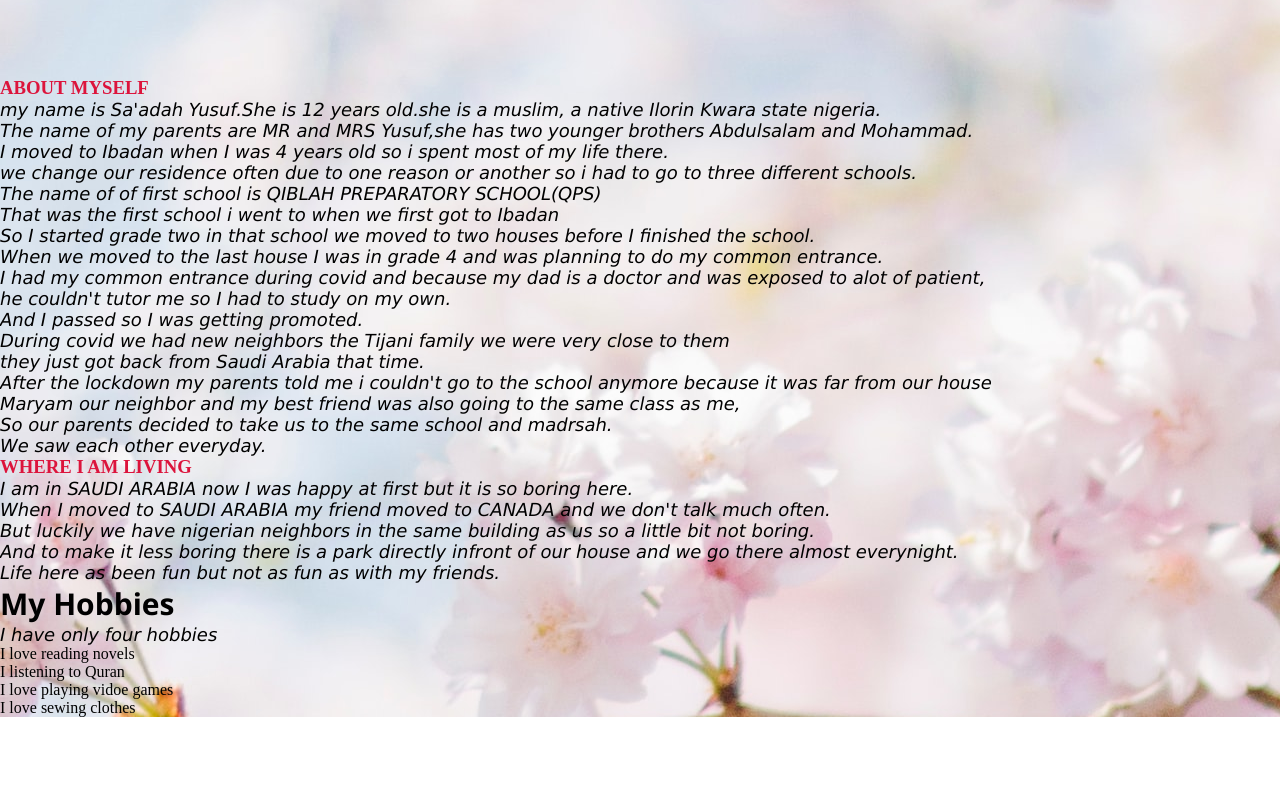
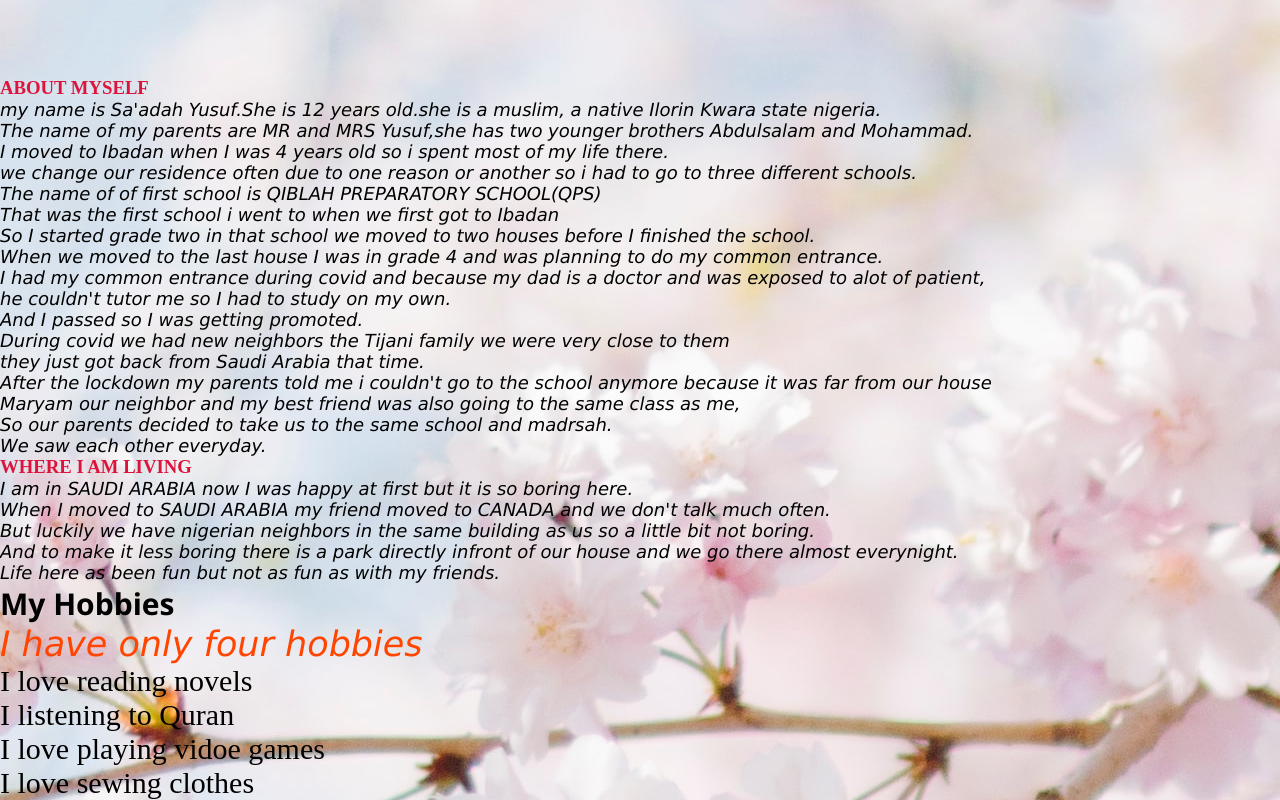
Before and after one commit to OMO-T-1GP1/MYSELF, a plain HTML site: page index.html in a window 1280 px wide. Shown: the part 571-1371 px from the top of the page. Before the commit the page ends 1288 px from the top, so only its background shows below. Drawn offline with Linux system fonts and the light colour scheme.

Commit message:
i added new codes to my project

```diff
--- a/index.html
+++ b/index.html
@@ -43,7 +43,7 @@
                 <p>Life here as been fun but not as fun as with my friends.</p>
             </div>
             <h1>My Hobbies</h1>
-            <p>I have only four hobbies</p>
+            <p id="th">I have only four hobbies</p>
             <ol>
                 <li>I love reading novels</li>
                 <li>I listening to Quran</li>
--- a/style.css
+++ b/style.css
@@ -39,3 +39,10 @@ h3{
     width:70%;
     /* line-height:px; */
 }
+li{
+    font-size:30px;
+}
+#th{
+   font-size:35px;
+  color: orangered;
+}
```
